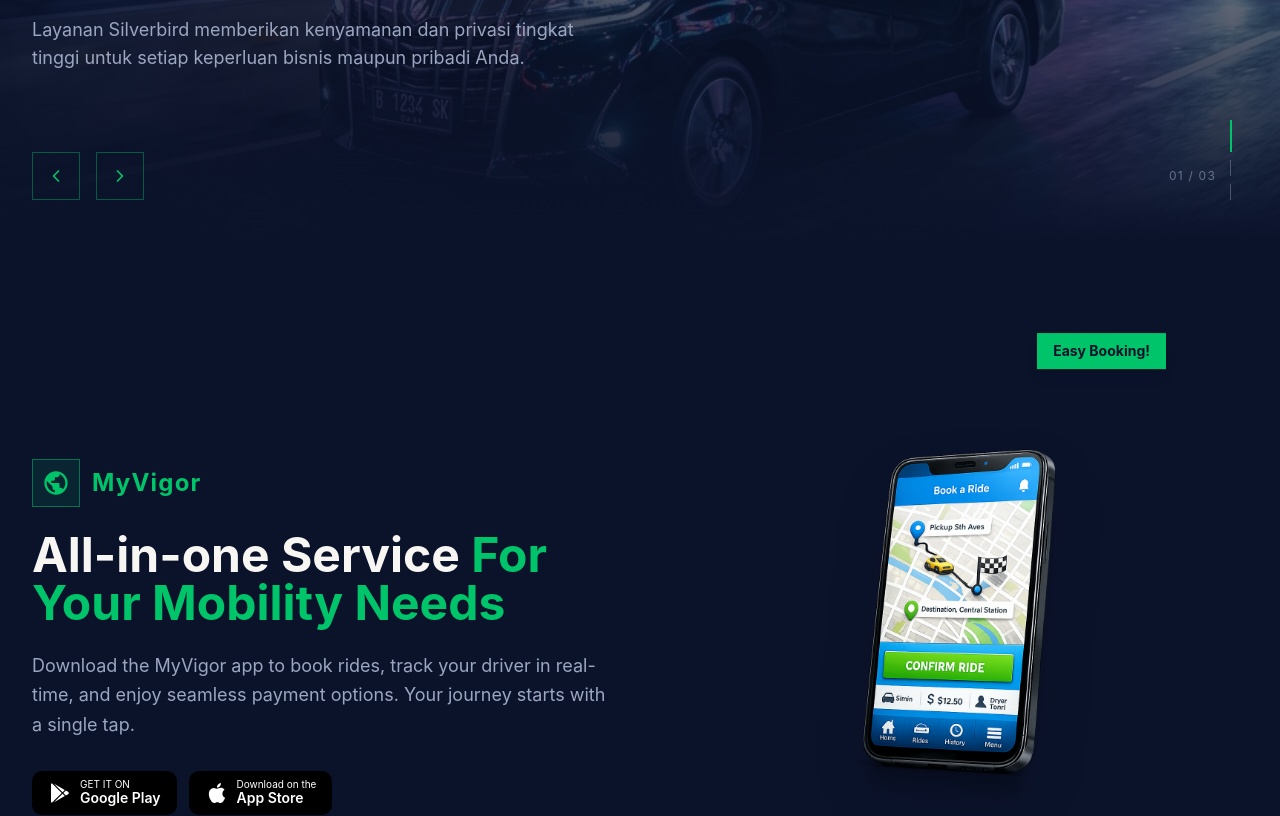
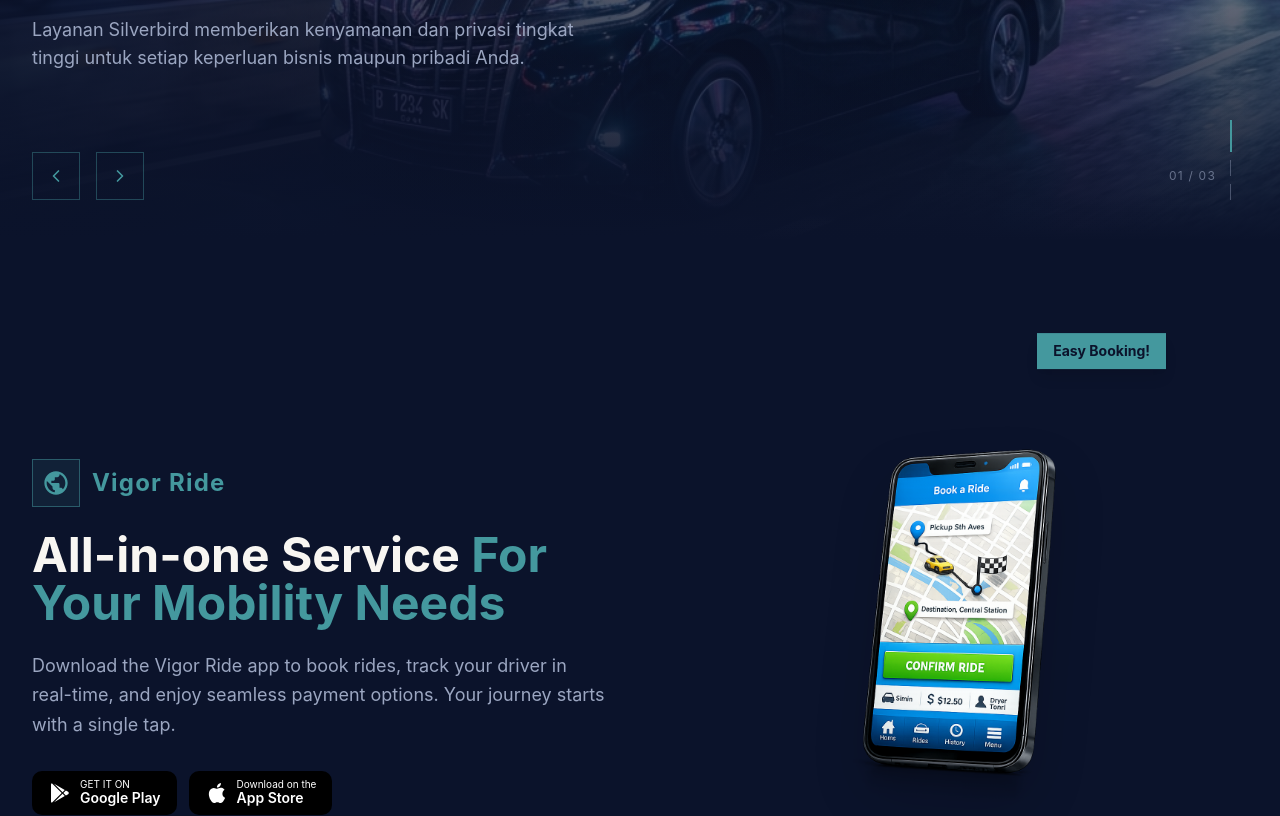
Before and after one commit to budiwrbhakti/bluebird, a React (Vite) app: page / in a window 1280 px wide. Shown: the part 560-1376 px from the top of the page. Built offline with nearby package versions, Linux system fonts and the light colour scheme.

Commit message:
Update accent color to elegant Teal (#44989E)

```diff
--- a/src/sections/AppSection.tsx
+++ b/src/sections/AppSection.tsx
@@ -14,14 +14,14 @@
             transition={{ duration: 0.6 }}
             className="lg:w-1/2"
           >
-            {/* MyVigor Logo */}
+            {/* Vigor Ride Logo */}
             <div className="flex items-center gap-3 mb-6">
               <div className="w-12 h-12 border border-luxury-gold/50 bg-luxury-gold/10 flex items-center justify-center">
                 <svg viewBox="0 0 24 24" className="w-7 h-7 text-luxury-gold" fill="currentColor">
                   <path d="M12 2C6.48 2 2 6.48 2 12s4.48 10 10 10 10-4.48 10-10S17.52 2 12 2zm-1 17.93c-3.95-.49-7-3.85-7-7.93 0-.62.08-1.21.21-1.79L9 15v1c0 1.1.9 2 2 2v1.93zm6.9-2.54c-.26-.81-1-1.39-1.9-1.39h-1v-3c0-.55-.45-1-1-1H8v-2h2c.55 0 1-.45 1-1V7h2c1.1 0 2-.9 2-2v-.41c2.93 1.19 5 4.06 5 7.41 0 2.08-.8 3.97-2.1 5.39z" />
                 </svg>
               </div>
-              <span className="text-luxury-gold text-2xl font-bold tracking-wider">MyVigor</span>
+              <span className="text-luxury-gold text-2xl font-bold tracking-wider">Vigor Ride</span>
             </div>
 
             <h2 className="text-3xl md:text-4xl lg:text-5xl font-bold text-luxury-platinum mb-6 leading-tight">
@@ -30,7 +30,7 @@
             </h2>
 
             <p className="text-luxury-platinum-muted text-lg mb-8 leading-relaxed">
-              Download the MyVigor app to book rides, track your driver in real-time,
+              Download the Vigor Ride app to book rides, track your driver in real-time,
               and enjoy seamless payment options. Your journey starts with a single tap.
             </p>
 
@@ -75,7 +75,7 @@
             <div className="relative">
               <img
                 src="/images/app-mockup.png"
-                alt="MyVigor App"
+                alt="Vigor Ride App"
                 className="w-full max-w-[320px] md:max-w-[380px] drop-shadow-2xl"
               />
               {/* Floating Elements */}
--- a/tailwind.config.js
+++ b/tailwind.config.js
@@ -47,9 +47,9 @@
         luxury: {
           dark: "#0b132b", // Deep Luxury Navy
           navy: "#070c1d", // Darker Navy
-          gold: "#00c46a", // Vibrant Luxury Green (Green SM)
-          "gold-light": "#33d98c",
-          "gold-dark": "#009650",
+          gold: "#44989E", // Elegant Teal / Green SM variant
+          "gold-light": "#60B2B8", // Lighter Teal
+          "gold-dark": "#2E757A", // Darker Teal
           platinum: "#F8F6F2",
           "platinum-muted": "#9ba6c1", // Cool platinum muted
         },
```
